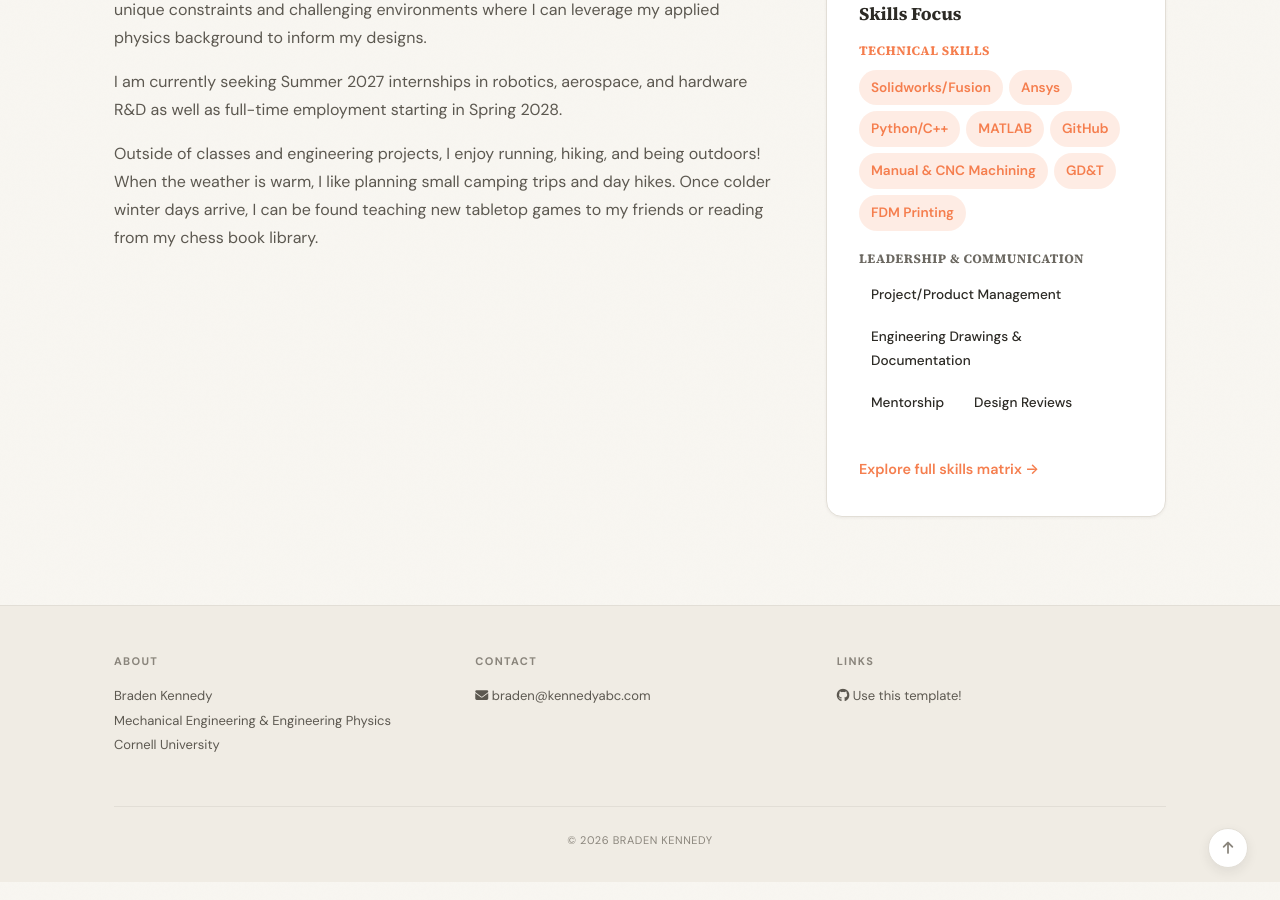
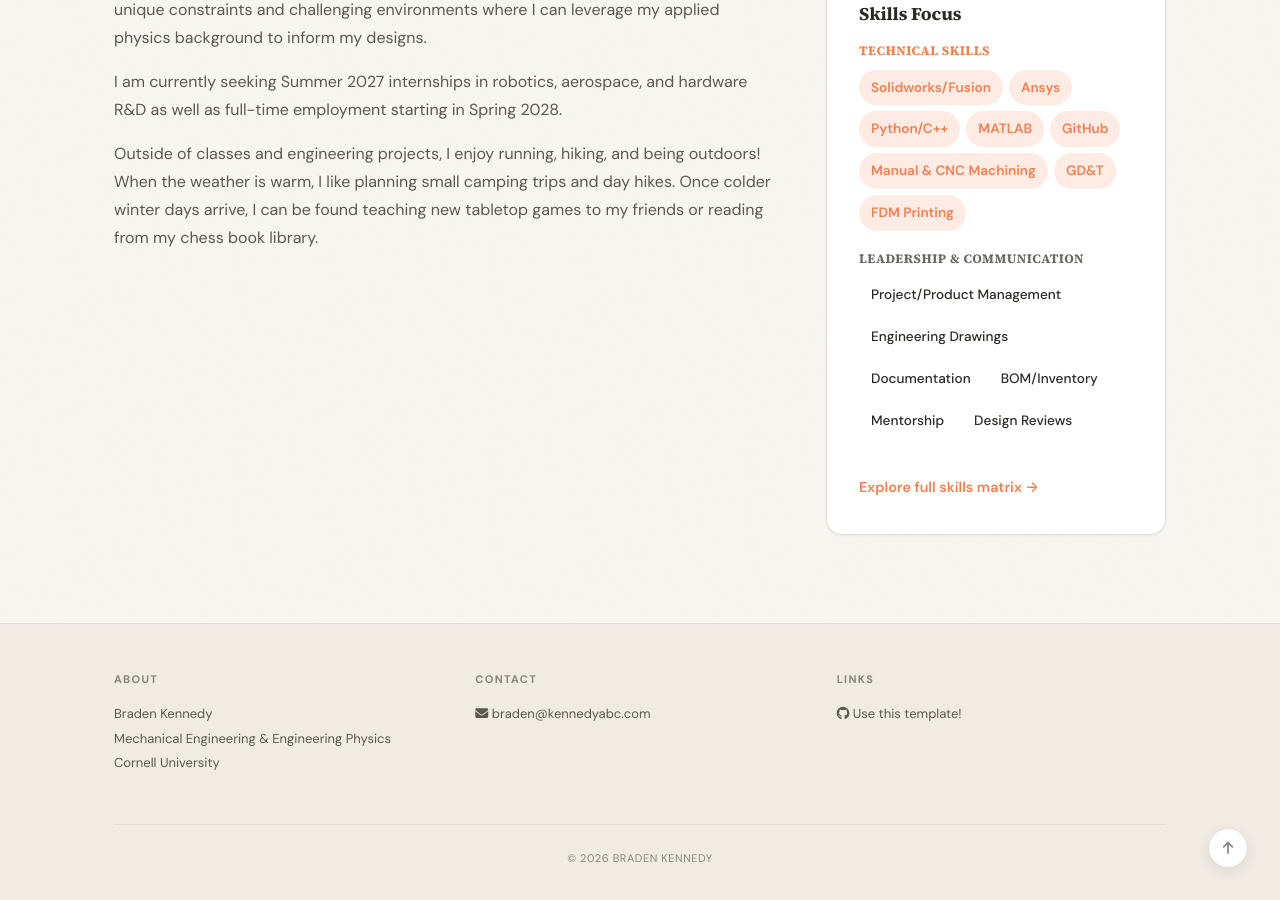
Before and after one commit to braden-kennedy/bkennedyportfolio, a Jekyll site: the page built from _pages/home.md, in a window 1280 px wide and 900 px high, scrolled down 676 px. Built offline with Jekyll 4.4.1, drawn with Linux system fonts in a browser that asks for light colours; a style sheet for code colours, icons or effects is not loaded.

Commit message:
Update sidebar.html

```diff
--- a/_includes/sidebar.html
+++ b/_includes/sidebar.html
@@ -48,7 +48,9 @@
     <h5 class="soft-skills-title" style="margin: 0 0 10px 0; font-size: 0.8em; font-weight: 700; text-transform: uppercase; letter-spacing: 0.5px; color: var(--text-secondary); opacity: 0.9;">Leadership & Communication</h5>
     <div style="display: flex; flex-wrap: wrap; gap: 6px;">
       <span class="soft-badge" style="font-size: 0.85em; font-weight: 500; padding: 6px 12px; border-radius: 20px; background-color: var(--global-divider-color, rgba(255,255,255,0.06)); color: var(--global-text-color);">Project/Product Management</span>
-      <span class="soft-badge" style="font-size: 0.85em; font-weight: 500; padding: 6px 12px; border-radius: 20px; background-color: var(--global-divider-color, rgba(255,255,255,0.06)); color: var(--global-text-color);">Engineering Drawings & Documentation</span>
+      <span class="soft-badge" style="font-size: 0.85em; font-weight: 500; padding: 6px 12px; border-radius: 20px; background-color: var(--global-divider-color, rgba(255,255,255,0.06)); color: var(--global-text-color);">Engineering Drawings</span>
+      <span class="soft-badge" style="font-size: 0.85em; font-weight: 500; padding: 6px 12px; border-radius: 20px; background-color: var(--global-divider-color, rgba(255,255,255,0.06)); color: var(--global-text-color);">Documentation</span>
+      <span class="soft-badge" style="font-size: 0.85em; font-weight: 500; padding: 6px 12px; border-radius: 20px; background-color: var(--global-divider-color, rgba(255,255,255,0.06)); color: var(--global-text-color);">BOM/Inventory</span>
       <span class="soft-badge" style="font-size: 0.85em; font-weight: 500; padding: 6px 12px; border-radius: 20px; background-color: var(--global-divider-color, rgba(255,255,255,0.06)); color: var(--global-text-color);">Mentorship</span>
       <span class="soft-badge" style="font-size: 0.85em; font-weight: 500; padding: 6px 12px; border-radius: 20px; background-color: var(--global-divider-color, rgba(255,255,255,0.06)); color: var(--global-text-color);">Design Reviews</span>
     </div>
```
